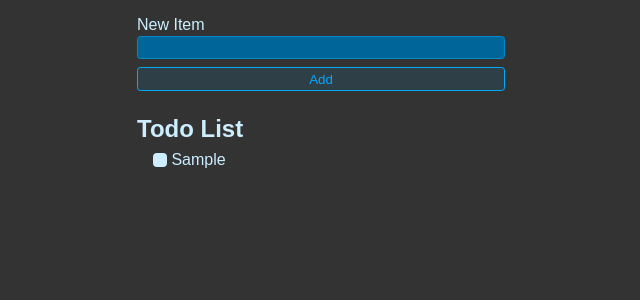
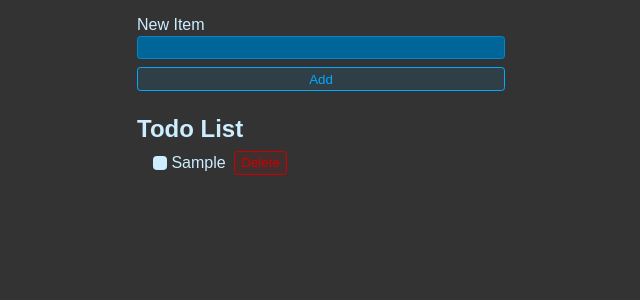
Before and after one commit to julesdmai/to-do-list, a React (Vite) app: page / in a window 1280 px wide. Both pictures are taken after typing "Sample" into the empty fields and a click on the button "Add". Shown: the top 300 px of the page, without its empty margins (319-959 px from the left). Built offline with nearby package versions, Linux system fonts and the light colour scheme.

Commit message:
Prop drilled down 'toggleTodo' and 'deleteTodo'

```diff
--- a/src/App.jsx
+++ b/src/App.jsx
@@ -65,7 +65,7 @@ export default function App() {
     <>
       <NewTodoForm onSubmit={addTodo}/>
       <h1 className="header">Todo List</h1>
-      <TodoList todos={todos} />
+      <TodoList todos={todos} toggleTodo={toggleTodo} deleteTodo={deleteTodo} />
     </>
   )
 }
--- a/src/TodoItem.jsx
+++ b/src/TodoItem.jsx
@@ -2,21 +2,23 @@ import React from 'react'
 
 // when checkbox is changed, invoke function toggleTodo. the function takes two arguments. the todo.id and the todo.completed
 // onClick needs to invoke an anonymous function returning the function invocation of deleteTodo passing in todo.id. onClick needs an arrow function. you don't want to pass in the result of calling deleteTodo
-export default function TodoItem({ completed, id, title }) {
+export default function TodoItem({ completed, id, title, toggleToDo, deleteTodo }) {
     return (
         <li>
             <label>
                 <input
                     type="checkbox"
                     checked={completed}
-                    // onChange={e => toggleTodo(id, e.target.checked)}
+                    onChange={e => toggleTodo(id, e.target.checked)}
                 />
                 {title}
             </label>
-            {/* <button onClick={() => deleteTodo(id)} className="btn btn-danger"
+            <button
+                onClick={() => deleteTodo(id)}
+                className="btn btn-danger"
             >
                 Delete
-            </button> */}
+            </button>
         </li>
     )
 }
--- a/src/TodoList.jsx
+++ b/src/TodoList.jsx
@@ -1,7 +1,7 @@
 import React from 'react'
 import TodoItem from "./TodoItem";
 
-export default function TodoList({ todos }) {
+export default function TodoList({ todos, toggleTodo, deleteTodo }) {
     return (
         <ul className="list" >
             {/* This is called short circuiting */}
@@ -12,7 +12,7 @@ export default function TodoList({ todos }) {
                 // each iterated tag needs key
                 // spread props of todo
                 return (
-                    <TodoItem {...todo} key={todo.id} />
+                    <TodoItem {...todo} key={todo.id} toggleTodo={toggleTodo} deleteTodo={deleteTodo} />
                 );
             })}
         </ul>
```
